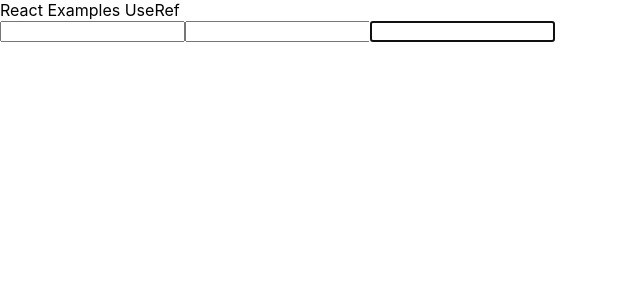
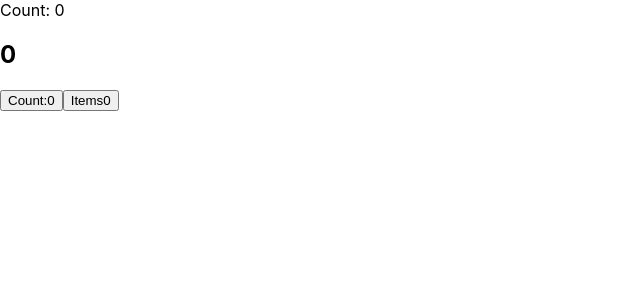
Before and after one commit to Yogesh-AngularMinds/examples, a React (Create React App) app: page / in a window 1280 px wide. Shown: the top 300 px of the page, without its empty margins (0-640 px from the left). Built offline with nearby package versions, Linux system fonts and the light colour scheme.

Commit message:
Usememo added

```diff
--- a/src/App.js
+++ b/src/App.js
@@ -1,12 +1,16 @@
 //useRef
 import React from "react";
 import UseRef from "./useRef/UseRef";
+import UseMemo from "./useMemo/UseMemo";
 
 const App = () => {
   return (
     <div>
-      React Examples UseRef
-      <UseRef />
+      {/* React Examples UseRef
+      <UseRef /> */}
+
+      {/* useMemo*/}
+      <UseMemo />
     </div>
   );
 };
--- a/src/index.js
+++ b/src/index.js
@@ -6,9 +6,9 @@ import reportWebVitals from './reportWebVitals';
 
 const root = ReactDOM.createRoot(document.getElementById('root'));
 root.render(
-  <React.StrictMode>
+  // <React.StrictMode>
     <App />
-  </React.StrictMode>
+  // </React.StrictMode>
 );
 
 // If you want to start measuring performance in your app, pass a function
--- /dev/null
+++ b/src/useMemo/UseMemo.js
@@ -0,0 +1,26 @@
+import React, { useMemo, useState } from "react";
+
+// test function will call only when count is increment
+// when we click on item button it only increment item without calling test function
+
+const UseMemo = () => {
+  const [count, setCount] = useState(0);
+  const [item, setItem] = useState(0);
+
+  const test = useMemo(() => {
+    console.log("test");
+    return count * 3;
+  }, [count]);
+  return (
+    <>
+      <div>
+        Count: {count}
+        <h2>{test}</h2>
+        <button onClick={() => setCount(count + 1)}>Count:{count}</button>
+        <button onClick={() => setItem(item + 1)}>Items{item}</button>
+      </div>
+    </>
+  );
+};
+
+export default UseMemo;
```
